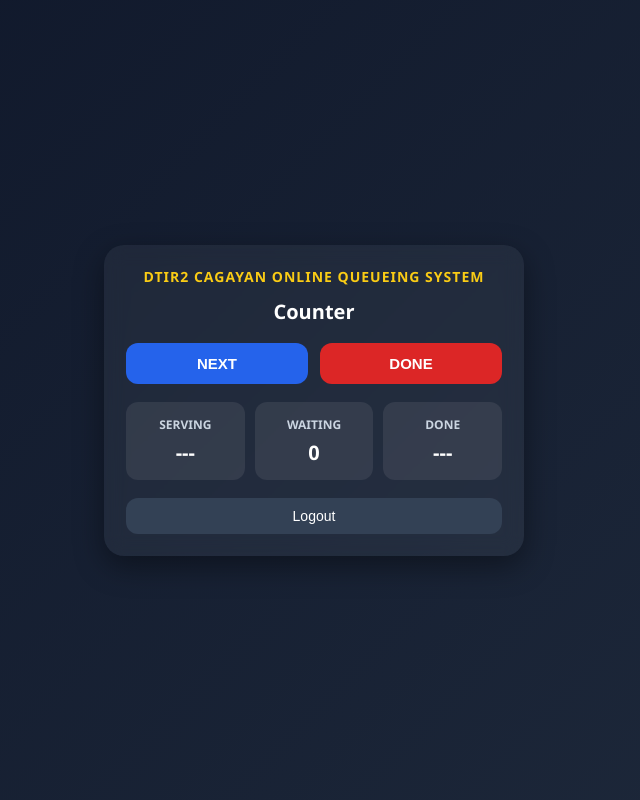
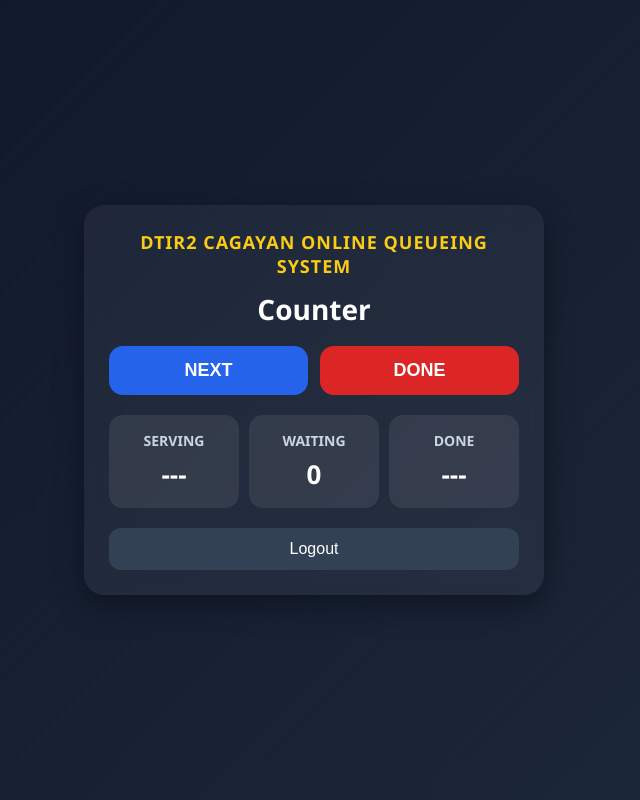
Before and after one commit to Jerwin1214/DTI-OnlineQueueing-System, a Laravel app: template resources/views/counter/dashboard.blade.php in a window 1280 px wide. Shown: the whole page, without its empty margins (326-966 px from the left). Run offline with Laravel 12, Linux system fonts and the light colour scheme; the template is opened without the code that fills it, so the values that code supplies are empty; parts of the project's set-up code (start-up, migrations or seed data) failed here and were passed over.

Commit message:
Refactor dashboard layout and styles

```diff
--- a/resources/views/counter/dashboard.blade.php
+++ b/resources/views/counter/dashboard.blade.php
@@ -3,191 +3,362 @@
 <head>
 <meta charset="UTF-8">
 <title>Counter Dashboard</title>
+
 <meta name="csrf-token" content="{{ csrf_token() }}">
+<meta name="viewport" content="width=device-width, initial-scale=1.0">
 
 <script src="https://cdn.jsdelivr.net/npm/axios/dist/axios.min.js"></script>
 
 <style>
-        * {
-            box-sizing: border-box;
-            margin: 0;
-            padding: 0;
+
+*{
+box-sizing:border-box;
+margin:0;
+padding:0;
 }
 
-        body {
-            font-family: 'Segoe UI', sans-serif;
-            background: linear-gradient(135deg, #0f172a, #1e293b);
-            display: flex;
-            justify-content: center;
-            align-items: center;
-            min-height: 100vh;
-            padding: 15px;
+body{
+
+font-family:'Segoe UI',sans-serif;
+
+background:linear-gradient(135deg,#0f172a,#1e293b);
+
+display:flex;
+justify-content:center;
+align-items:center;
+
+min-height:100vh;
+
+padding:15px;
+
+color:white;
+
 }
 
-        .card {
-            width: 100%;
-            max-width: 420px;
-            background: rgba(255,255,255,0.05);
-            backdrop-filter: blur(10px);
-            border-radius: 20px;
-            padding: 22px;
-            text-align: center;
-            box-shadow: 0 10px 30px rgba(0,0,0,0.4);
-            color: #fff;
+/* ================= CARD ================= */
+
+.card{
+
+width:100%;
+max-width:460px;
+
+background:rgba(255,255,255,0.05);
+
+backdrop-filter:blur(10px);
+
+border-radius:20px;
+
+padding:25px;
+
+text-align:center;
+
+box-shadow:0 10px 30px rgba(0,0,0,0.4);
+
 }
 
-        .counter-title {
-            font-size: 14px;
-            font-weight: 600;
-            color: #facc15;
-            margin-bottom: 12px;
-            letter-spacing: 1px;
+/* ================= HEADER ================= */
+
+.counter-title{
+
+font-size:clamp(14px,3vw,18px);
+
+font-weight:600;
+
+color:#facc15;
+
+margin-bottom:12px;
+
+letter-spacing:1px;
+
 }
 
-        h1 {
-            font-size: 20px;
-            font-weight: 700;
-            margin-bottom: 18px;
+h1{
+
+font-size:clamp(22px,5vw,28px);
+
+font-weight:700;
+
+margin-bottom:18px;
+
 }
 
-        .username {
-            font-size: 15px;
-            color: #22c55e;
+.username{
+
+font-size:clamp(14px,4vw,18px);
+
+color:#22c55e;
+
 }
 
-        .buttons {
-            display: flex;
-            gap: 12px;
-            margin-bottom: 18px;
+/* ================= BUTTONS ================= */
+
+.buttons{
+
+display:flex;
+
+gap:12px;
+
+margin-bottom:20px;
+
 }
 
-        .buttons button {
-            flex: 1;
-            padding: 12px;
-            font-size: 15px;
-            font-weight: 600;
-            border: none;
-            border-radius: 12px;
-            cursor: pointer;
-            transition: 0.2s ease;
+.buttons button{
+
+flex:1;
+
+padding:14px;
+
+font-size:clamp(16px,4vw,18px);
+
+font-weight:700;
+
+border:none;
+
+border-radius:14px;
+
+cursor:pointer;
+
+transition:0.2s;
+
 }
 
-        .btn-next {
-            background: #2563eb;
-            color: #fff;
+.btn-next{
+
+background:#2563eb;
+color:white;
+
 }
 
-        .btn-next:hover {
-            background: #1d4ed8;
+.btn-next:hover{
+
+background:#1d4ed8;
+
 }
 
-        .btn-done {
-            background: #dc2626;
-            color: #fff;
+.btn-done{
+
+background:#dc2626;
+color:white;
+
 }
 
-        .btn-done:hover {
-            background: #b91c1c;
+.btn-done:hover{
+
+background:#b91c1c;
+
 }
 
-        .stats {
-            display: flex;
-            gap: 10px;
-            margin-bottom: 18px;
+/* ================= STATS ================= */
+
+.stats{
+
+display:flex;
+
+gap:10px;
+
+margin-bottom:20px;
+
 }
 
-        .stat-box {
-            flex: 1;
-            background: rgba(255,255,255,0.08);
-            padding: 14px 8px;
-            border-radius: 12px;
+.stat-box{
+
+flex:1;
+
+background:rgba(255,255,255,0.08);
+
+padding:16px 10px;
+
+border-radius:14px;
+
 }
 
-        .stat-box h3 {
-            font-size: 12px;
-            color: #cbd5e1;
+.stat-box h3{
+
+font-size:clamp(12px,3vw,14px);
+
+color:#cbd5e1;
+
 }
 
-        .stat-box h2 {
-            font-size: 20px;
-            margin-top: 6px;
+.stat-box h2{
+
+font-size:clamp(20px,5vw,26px);
+
+margin-top:6px;
+
 }
 
-        .logout button {
-            width: 100%;
-            padding: 10px;
-            font-size: 14px;
-            border: none;
-            border-radius: 12px;
-            background: #334155;
-            color: #fff;
-            cursor: pointer;
-            transition: 0.2s;
+/* ================= LOGOUT ================= */
+
+.logout button{
+
+width:100%;
+
+padding:12px;
+
+font-size:16px;
+
+border:none;
+
+border-radius:12px;
+
+background:#334155;
+
+color:white;
+
+cursor:pointer;
+
+transition:0.2s;
+
 }
 
-        .logout button:hover {
-            background: #475569;
+.logout button:hover{
+
+background:#475569;
+
 }
 
 /* ================= MODAL ================= */
 
-        .modal {
-            position: fixed;
-            inset: 0;
-            background: rgba(0,0,0,0.6);
-            display: none;
-            justify-content: center;
-            align-items: center;
-            z-index: 999;
+.modal{
+
+position:fixed;
+
+inset:0;
+
+background:rgba(0,0,0,0.6);
+
+display:none;
+
+justify-content:center;
+
+align-items:center;
+
+z-index:999;
+
 }
 
-        .modal-content {
-            background: white;
-            color: #111;
-            padding: 25px;
-            border-radius: 16px;
-            text-align: center;
-            width: 90%;
-            max-width: 320px;
-            animation: fadeIn 0.2s ease;
+.modal-content{
+
+background:white;
+
+color:#111;
+
+padding:25px;
+
+border-radius:16px;
+
+text-align:center;
+
+width:90%;
+
+max-width:320px;
+
+animation:fadeIn 0.2s ease;
+
 }
 
-        .modal-content h3 {
-            margin-bottom: 10px;
+.modal-content h3{
+
+margin-bottom:10px;
+
 }
 
-        .modal-content button {
-            margin-top: 15px;
-            padding: 8px 18px;
-            border: none;
-            border-radius: 10px;
-            background: #2563eb;
-            color: white;
-            cursor: pointer;
+.modal-content button{
+
+margin-top:15px;
+
+padding:10px 18px;
+
+border:none;
+
+border-radius:10px;
+
+background:#2563eb;
+
+color:white;
+
+cursor:pointer;
+
 }
 
-        @keyframes fadeIn {
-            from { transform: scale(0.9); opacity: 0; }
-            to { transform: scale(1); opacity: 1; }
+/* ================= ANIMATION ================= */
+
+@keyframes fadeIn{
+
+from{
+transform:scale(0.9);
+opacity:0;
 }
 
-        /* Mobile adjustments */
-        @media (max-width: 480px) {
-            .card {
-                padding: 18px;
+to{
+transform:scale(1);
+opacity:1;
 }
 
-            h1 {
-                font-size: 18px;
 }
 
-            .stat-box h2 {
-                font-size: 18px;
+/* ================= MOBILE OPTIMIZATION ================= */
+
+@media (max-width:480px){
+
+body{
+
+padding:10px;
+
+align-items:flex-start;
+
 }
+
+.card{
+
+max-width:100%;
+
+padding:20px;
+
+margin-top:20px;
+
+}
+
+.buttons{
+
+flex-direction:column;
+
+}
+
+.buttons button{
+
+width:100%;
+
+font-size:18px;
+
+padding:16px;
+
+}
+
+.stats{
+
+flex-direction:column;
+
+}
+
+.stat-box{
+
+padding:18px;
+
+}
+
+.stat-box h2{
+
+font-size:28px;
+
+}
+
 }
 
 </style>
 </head>
+
 <body>
 
 <div class="card">
@@ -205,11 +376,15 @@
 </h1>
 
 <div class="buttons">
+
 <button class="btn-next" onclick="nextTicket()">NEXT</button>
+
 <button class="btn-done" onclick="completeTicket()">DONE</button>
+
 </div>
 
 <div class="stats">
+
 <div class="stat-box">
 <h3>SERVING</h3>
 <h2 id="serving">---</h2>
@@ -224,24 +399,33 @@
 <h3>DONE</h3>
 <h2 id="done">---</h2>
 </div>
+
 </div>
 
 <div class="logout">
+
 <form method="POST" action="{{ route('counter.logout') }}">
 @csrf
 <button type="submit">Logout</button>
 </form>
+
 </div>
 
 </div>
 
-<!-- SUCCESS MODAL -->
+
 <div class="modal" id="successModal">
+
 <div class="modal-content">
+
 <h3 id="modalMessage">Success</h3>
+
 <button onclick="closeModal()">OK</button>
+
 </div>
+
 </div>
+
 
 <script>
 
@@ -254,17 +438,26 @@ const STATUS_URL = "{{ route('counter.status') }}";
 const NEXT_URL = "{{ route('counter.serveTicket') }}";
 const DONE_URL = "{{ route('counter.completeTicket') }}";
 
-function showModal(message) {
+
+function showModal(message){
+
 document.getElementById('modalMessage').innerText = message;
-    document.getElementById('successModal').style.display = 'flex';
+
+document.getElementById('successModal').style.display='flex';
+
 }
 
-function closeModal() {
-    document.getElementById('successModal').style.display = 'none';
+function closeModal(){
+
+document.getElementById('successModal').style.display='none';
+
 }
 
-async function loadStats() {
-    try {
+
+async function loadStats(){
+
+try{
+
 const response = await axios.get(STATUS_URL);
 
 document.getElementById('serving').innerText =
@@ -276,34 +469,59 @@ async function loadStats() {
 document.getElementById('done').innerText =
 response.data.last_done ?? '---';
 
-    } catch (error) {
+}catch(error){
+
 console.log(error);
-    }
+
 }
 
-async function nextTicket() {
-    try {
-        const res = await axios.post(NEXT_URL);
-        loadStats();
-        showModal(res.data.message || "Ticket called successfully!");
-    } catch (error) {
-        showModal(error.response?.data?.message || "No waiting tickets.");
-    }
 }
 
-async function completeTicket() {
-    try {
-        const res = await axios.post(DONE_URL);
+
+async function nextTicket(){
+
+try{
+
+const res = await axios.post(NEXT_URL);
+
 loadStats();
-        showModal(res.data.message || "Ticket completed successfully!");
-    } catch (error) {
-        showModal(error.response?.data?.message || "No serving ticket.");
-    }
+
+showModal(res.data.message || "Ticket called successfully!");
+
+}catch(error){
+
+showModal(error.response?.data?.message || "No waiting tickets.");
+
 }
 
-document.addEventListener("DOMContentLoaded", function () {
+}
+
+
+async function completeTicket(){
+
+try{
+
+const res = await axios.post(DONE_URL);
+
 loadStats();
-    setInterval(loadStats, 3000);
+
+showModal(res.data.message || "Ticket completed successfully!");
+
+}catch(error){
+
+showModal(error.response?.data?.message || "No serving ticket.");
+
+}
+
+}
+
+
+document.addEventListener("DOMContentLoaded",function(){
+
+loadStats();
+
+setInterval(loadStats,3000);
+
 });
 
 </script>
```
Lines whose indentation alone changed are shown as unchanged.
